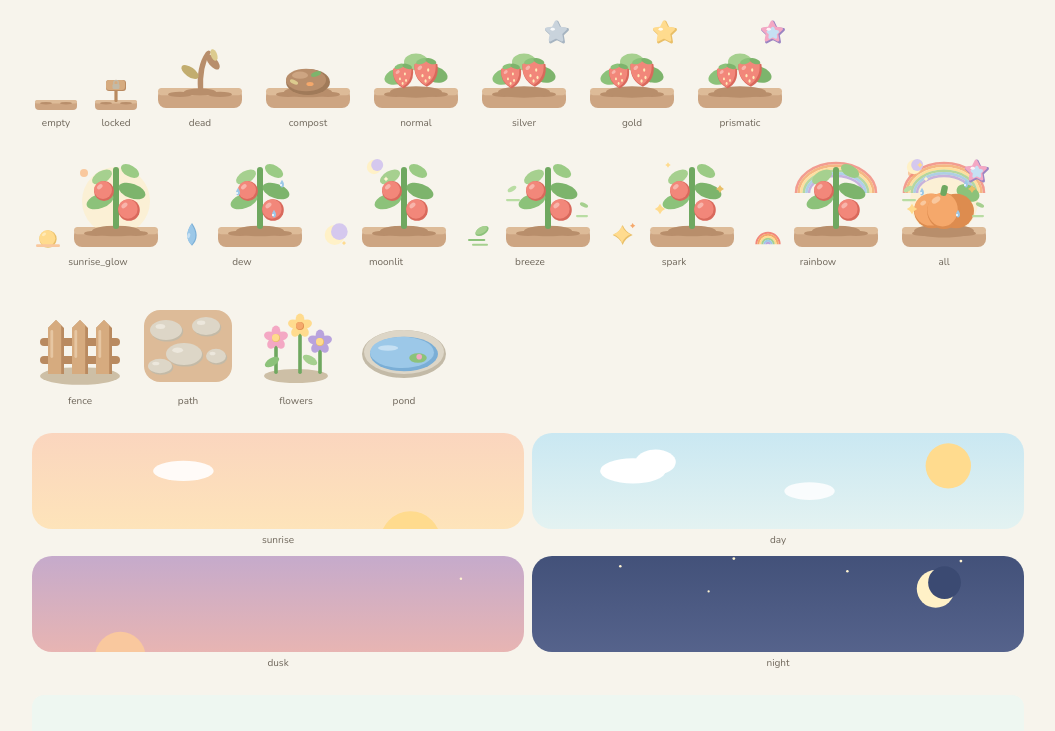
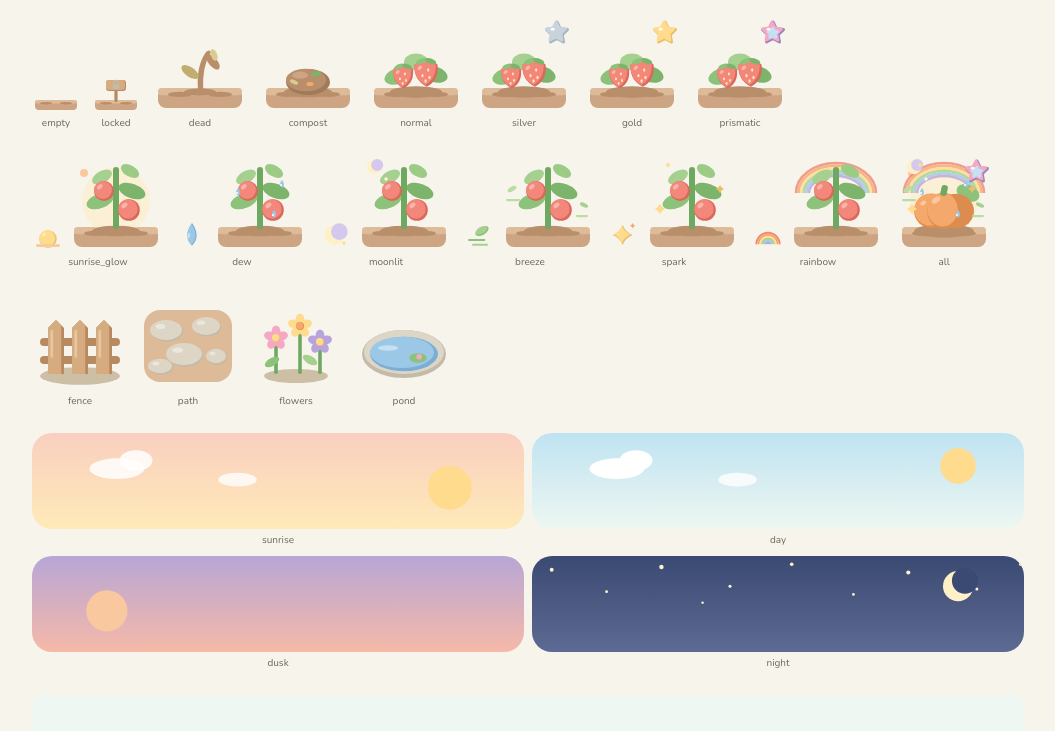
Before and after one commit to Nck189/twentyfour-seven, a Next.js app: page /dev/art in a window 1280 px wide. Shown: the top 731 px of the page, without its empty margins (112-1167 px from the left). Built offline with nearby package versions, Linux system fonts and the light colour scheme; a web font is replaced by a local one.

Commit message:
fix(farm): sky as a gradient band with fixed-size sun/moon/clouds (any width); one night veil over the field, not a square per plot

```diff
--- a/app/dev/art/page.tsx
+++ b/app/dev/art/page.tsx
@@ -25,37 +25,36 @@ function Cell({ children, caption }: { children: React.ReactNode; caption: strin
 function Sheet({ night }: { night: boolean }) {
   const bg = night ? "bg-[var(--sky-night-bottom)]" : "bg-[var(--sky-day-bottom)]";
   return (
-    <section className={`${bg} rounded-xl p-3`} data-sheet={night ? "night" : "day"}>
+    <section className={`${bg} relative rounded-xl p-3`} data-sheet={night ? "night" : "day"}>
+      {night && (
+        <div
+          aria-hidden="true"
+          className="pointer-events-none absolute inset-0 rounded-xl bg-[var(--sky-night-veil)] opacity-25"
+        />
+      )}
       <div className="grid gap-3">
         {CROP_IDS.map((id) => (
           <div key={id} className="flex flex-wrap items-end gap-2" data-crop={id}>
             <span className="w-20 text-xs">{id}</span>
             {STAGES.map((s) => (
               <Cell key={s} caption={`s${s}`}>
-                <PlotArt cropId={id} stage={s} status={s === 3 ? "ready" : "growing"} night={night} />
+                <PlotArt cropId={id} stage={s} status={s === 3 ? "ready" : "growing"} />
               </Cell>
             ))}
             <Cell caption="weeds">
-              <PlotArt cropId={id} stage={2} weeds night={night} />
+              <PlotArt cropId={id} stage={2} weeds />
             </Cell>
             <Cell caption="wilt">
-              <PlotArt cropId={id} stage={2} wiltLevel={1} night={night} />
+              <PlotArt cropId={id} stage={2} wiltLevel={1} />
             </Cell>
             <Cell caption="gold+dew">
-              <PlotArt
-                cropId={id}
-                stage={3}
-                status="ready"
-                quality="gold"
-                mutations={["dew"]}
-                night={night}
-              />
+              <PlotArt cropId={id} stage={3} status="ready" quality="gold" mutations={["dew"]} />
             </Cell>
             <Cell caption="96">
-              <PlotArt cropId={id} stage={3} status="ready" className="h-24 w-24" night={night} />
+              <PlotArt cropId={id} stage={3} status="ready" className="h-24 w-24" />
             </Cell>
             <Cell caption="192">
-              <PlotArt cropId={id} stage={3} status="ready" className="h-48 w-48" night={night} />
+              <PlotArt cropId={id} stage={3} status="ready" className="h-48 w-48" />
             </Cell>
           </div>
         ))}
--- a/components/art/farm/FarmSky.tsx
+++ b/components/art/farm/FarmSky.tsx
@@ -1,66 +1,85 @@
 /**
  * The farm sky (SPEC §8.9): follows the current block — Down = dusk, Sleep = stars,
  * Wake = sunrise, daytime blocks = day. The only place gradients are allowed.
+ * A gradient band of any width; the sun/moon and clouds keep their size, anchored to the edges
+ * and kept in the top part (the field covers the bottom of the band).
  */
-import { useId } from "react";
 import type { SkyPhase } from "@/lib/farm/sky";
 
 export type { SkyPhase };
 
 const STARS: [number, number, number][] = [
-  [30, 18, 1.4],
-  [70, 40, 1],
-  [110, 14, 1.6],
-  [160, 34, 1.1],
-  [205, 12, 1.3],
-  [250, 44, 1],
-  [290, 20, 1.5],
-  [340, 36, 1.1],
-  [372, 12, 1.3],
-  [140, 60, 0.9],
-  [318, 64, 0.9],
+  [30, 10, 1.4],
+  [70, 26, 1],
+  [110, 8, 1.6],
+  [160, 22, 1.1],
+  [205, 6, 1.3],
+  [250, 28, 1],
+  [290, 12, 1.5],
+  [340, 24, 1.1],
+  [372, 6, 1.3],
+  [140, 34, 0.9],
 ];
 
-export function FarmSky({ phase, className }: { phase: SkyPhase; className?: string }) {
-  const id = useId().replace(/:/g, "");
+export function FarmSky({ phase, className = "" }: { phase: SkyPhase; className?: string }) {
   return (
-    <svg viewBox="0 0 390 140" preserveAspectRatio="xMidYMid slice" className={className} aria-hidden="true">
-      <defs>
-        <linearGradient id={`sky${id}`} x1="0" y1="0" x2="0" y2="1">
-          <stop offset="0" stopColor={`var(--sky-${phase}-top)`} />
-          <stop offset="1" stopColor={`var(--sky-${phase}-bottom)`} />
-        </linearGradient>
-      </defs>
-      <rect width="390" height="140" fill={`url(#sky${id})`} />
-      {phase === "night" &&
-        STARS.map(([x, y, r]) => <circle key={`${x}-${y}`} cx={x} cy={y} r={r} fill="var(--sky-star)" />)}
+    <div
+      aria-hidden="true"
+      className={`overflow-hidden ${className.includes("absolute") ? "" : "relative"} ${className}`}
+      style={{ background: `linear-gradient(var(--sky-${phase}-top), var(--sky-${phase}-bottom))` }}
+    >
       {phase === "night" && (
-        <g>
-          <circle cx={320} cy={58} r={15} fill="var(--sky-moon)" />
-          <circle cx={327} cy={53} r={13} fill="var(--sky-night-top)" />
-        </g>
+        <svg
+          viewBox="0 0 390 70"
+          preserveAspectRatio="xMidYMin slice"
+          className="absolute inset-0 h-full w-full"
+        >
+          {STARS.map(([x, y, r]) => (
+            <circle key={`${x}-${y}`} cx={x} cy={y} r={r} fill="var(--sky-star)" />
+          ))}
+        </svg>
       )}
-      {phase === "day" && (
-        <g>
-          <circle cx={330} cy={58} r={18} fill="var(--art-sun)" />
-          <ellipse cx={80} cy={62} rx={26} ry={10} fill="var(--art-cloud)" />
-          <ellipse cx={98} cy={55} rx={16} ry={10} fill="var(--art-cloud)" />
-          <ellipse cx={220} cy={78} rx={20} ry={7} fill="var(--art-cloud)" opacity={0.85} />
-        </g>
+      {/* Sun / moon top right; the setting sun at dusk sits low on the left. */}
+      <svg
+        viewBox="0 0 80 70"
+        preserveAspectRatio="xMaxYMin meet"
+        className={`absolute top-0 h-full ${phase === "dusk" ? "left-[4%]" : "right-[4%]"}`}
+      >
+        {phase === "day" && <circle cx={46} cy={24} r={13} fill="var(--art-sun)" />}
+        {phase === "sunrise" && <circle cx={40} cy={40} r={16} fill="var(--art-sun)" />}
+        {phase === "dusk" && <circle cx={40} cy={40} r={15} fill="var(--art-orange-light)" />}
+        {phase === "night" && (
+          <g>
+            <circle cx={46} cy={22} r={11} fill="var(--sky-moon)" />
+            <circle cx={51} cy={18} r={9.5} fill="var(--sky-night-top)" />
+          </g>
+        )}
+      </svg>
+      {(phase === "day" || phase === "sunrise") && (
+        <svg
+          viewBox="0 0 160 70"
+          preserveAspectRatio="xMinYMin meet"
+          className="absolute top-0 left-[6%] h-full"
+        >
+          <ellipse
+            cx={40}
+            cy={26}
+            rx={20}
+            ry={7.5}
+            fill="var(--art-cloud)"
+            opacity={phase === "day" ? 1 : 0.85}
+          />
+          <ellipse
+            cx={54}
+            cy={20}
+            rx={12}
+            ry={7.5}
+            fill="var(--art-cloud)"
+            opacity={phase === "day" ? 1 : 0.85}
+          />
+          <ellipse cx={128} cy={34} rx={14} ry={5} fill="var(--art-cloud)" opacity={0.8} />
+        </svg>
       )}
-      {phase === "sunrise" && (
-        <g>
-          <circle cx={300} cy={118} r={24} fill="var(--art-sun)" />
-          <ellipse cx={120} cy={62} rx={24} ry={8} fill="var(--art-cloud)" opacity={0.9} />
-        </g>
-      )}
-      {phase === "dusk" && (
-        <g>
-          <circle cx={70} cy={112} r={20} fill="var(--art-orange-light)" />
-          <circle cx={300} cy={30} r={1.2} fill="var(--sky-star)" />
-          <circle cx={340} cy={50} r={1} fill="var(--sky-star)" />
-        </g>
-      )}
-    </svg>
+    </div>
   );
 }
--- a/components/art/farm/PlotArt.tsx
+++ b/components/art/farm/PlotArt.tsx
@@ -1,6 +1,6 @@
 /**
  * One plot as the farm shows it: bed, mutation glow behind, the crop, mutation particles in
- * front, the quality star. Night dims it with the farm's own night veil (not the UI dark mode).
+ * front, the quality star. At night the field gets one veil (FarmView), not each plot.
  */
 import type { CropId } from "@/content/crops";
 import { MUTATION_MULTIPLIER, type MutationId, type Quality } from "@/content/game";
@@ -18,7 +18,6 @@ export type PlotArtProps = {
   quality?: Quality;
   mutations?: readonly MutationId[];
   locked?: boolean;
-  night?: boolean;
   /**
    * Small tiles (the field): only the strongest mutation, as a corner badge, and a faint sprout
    * on an empty plot inviting a seed — calm at a glance. Full effects in the close-up.
@@ -37,7 +36,6 @@ export function PlotArt({
   quality = "normal",
   mutations = [],
   locked = false,
-  night = false,
   tile = false,
   className = "h-12 w-12",
   label,
@@ -70,7 +68,6 @@ export function PlotArt({
           <MutationGlyph id={top} />
         </g>
       )}
-      {night && <rect width={48} height={48} fill="var(--sky-night-veil)" opacity={0.28} />}
     </Art>
   );
 }
--- a/components/farm/FarmScreen.tsx
+++ b/components/farm/FarmScreen.tsx
@@ -101,7 +101,6 @@ export function FarmView({
           wiltLevel={p?.wiltLevel}
           quality={p?.quality}
           mutations={p?.mutations}
-          night={night}
           tile
           className="h-16 w-16 sm:h-20 sm:w-20"
         />
@@ -158,6 +157,13 @@ export function FarmView({
               </li>
             ))}
           </ul>
+          {/* The farm's own night palette: one soft veil over the field (not the UI dark mode). */}
+          {night && (
+            <div
+              aria-hidden="true"
+              className="pointer-events-none absolute inset-0 bg-[var(--sky-night-veil)] opacity-25"
+            />
+          )}
         </div>
       </section>
 
@@ -194,7 +200,6 @@ export function FarmView({
         <PlotSheet
           slot={open}
           plot={farm.plots[open]}
-          night={night}
           onClose={() => setOpen(null)}
           onPlant={async (crop, replace) => {
             const ok = await plant(open, crop, replace);
--- a/components/farm/PlotSheet.tsx
+++ b/components/farm/PlotSheet.tsx
@@ -42,14 +42,12 @@ function SeedPicker({ onPick, busy }: { onPick: (crop: CropId) => void; busy: bo
 export function PlotSheet({
   slot,
   plot,
-  night,
   onPlant,
   onHarvest,
   onClose,
 }: {
   slot: BlockKey;
   plot: PlotView | undefined;
-  night: boolean;
   onPlant: (crop: CropId, replace: boolean) => Promise<boolean>;
   onHarvest: () => Promise<boolean>;
   onClose: () => void;
@@ -98,7 +96,6 @@ export function PlotSheet({
           wiltLevel={plot.wiltLevel}
           quality={plot.quality}
           mutations={plot.mutations}
-          night={night}
           className="h-32 w-32 shrink-0"
         />
         <div className="min-w-0">
```
